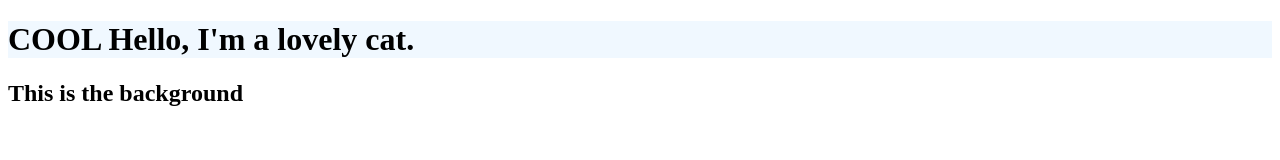
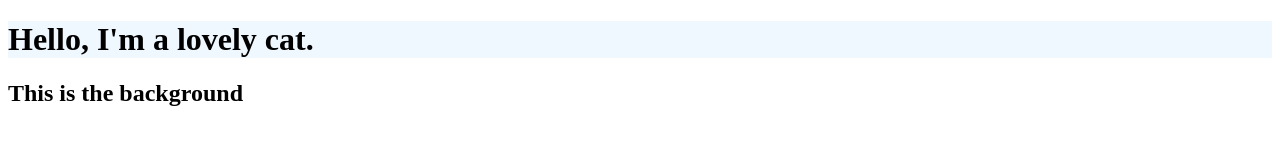
Before and after one commit to hocevar-teodor/cat, a plain HTML site: page index.html in a window 1280 px wide. Drawn offline with Linux system fonts and the light colour scheme.

Commit message:
reverting back to old title

```diff
--- a/index.html
+++ b/index.html
@@ -7,7 +7,7 @@
     <title>Cat</title>
 </head>
 <body>
-    <h1>COOL Hello, I'm a lovely cat.</h1>
+    <h1>Hello, I'm a lovely cat.</h1>
     <h2>This is the background</h2>
     <script type="text/javascript" src="script.js"></script>
 </body>
```
